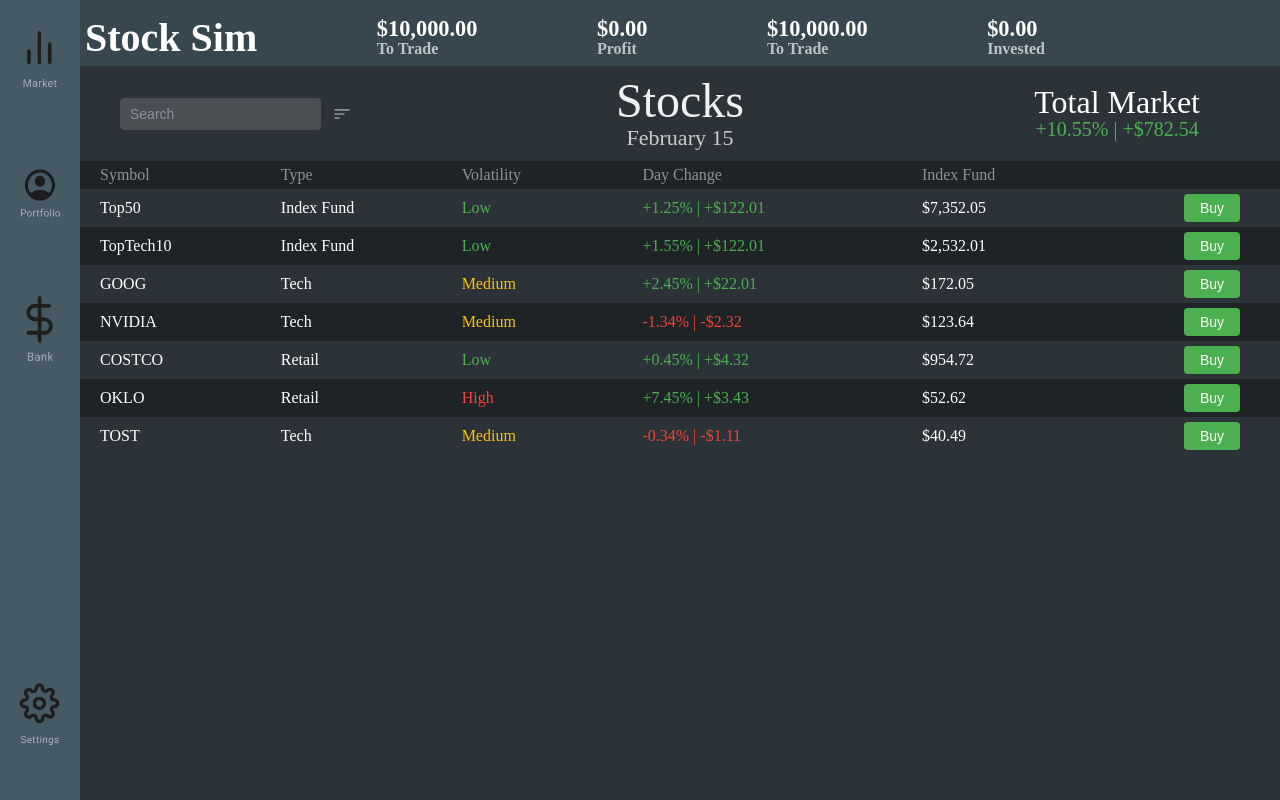
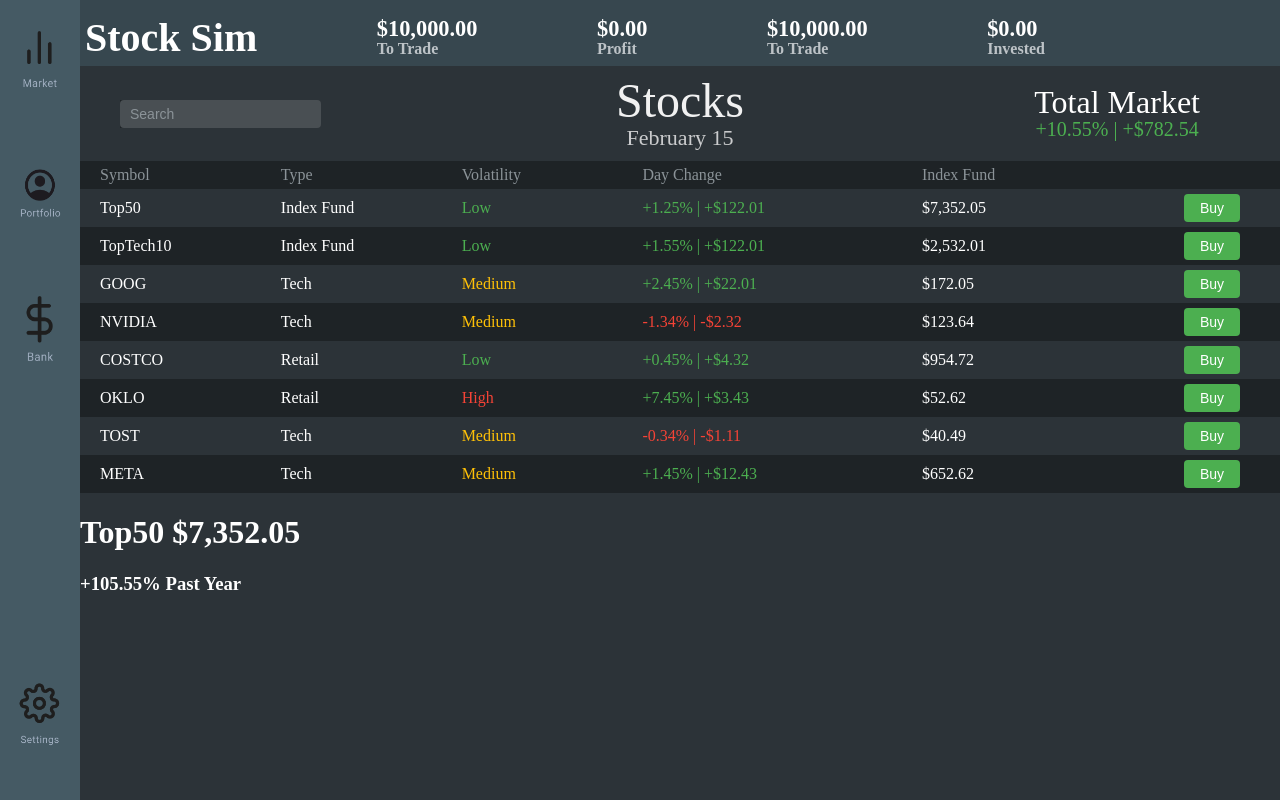
Before and after one commit to MichaelAho1/QuickMarkets, a React (Vite) app in the folder client/: page / in a window 1280 px wide. Built offline with nearby package versions, Linux system fonts and the light colour scheme.

Commit message:
started graphSection

```diff
--- /dev/null
+++ b/client/src/MarketPage/components/graphSection.jsx
@@ -0,0 +1,18 @@
+import React from 'react';
+import styles from './graphSection.module.css';
+
+const graphSection = () => {
+    return (
+        <>
+        <div className={styles.header}>
+            <h1 className={styles.title}>Top50 <span className={styles.price}>$7,352.05</span></h1>
+        </div>
+        <div className={styles.headerDescription}>
+            <h3><span className={styles.yearTotal}>+105.55</span>% Past Year</h3>
+        </div>
+        </>
+    );
+};
+
+
+export default graphSection;
--- a/client/src/MarketPage/marketSection.jsx
+++ b/client/src/MarketPage/marketSection.jsx
@@ -1,5 +1,6 @@
 import React from 'react';
 import styles from './marketSection.module.css';
+import GraphSection from './components/graphSection.jsx';
 
 const MarketSection = () => {
     const stockData = [
@@ -10,6 +11,7 @@ const MarketSection = () => {
         { symbol: 'COSTCO', type: 'Retail', volatility: 'Low', dayChange: '+0.45%', priceChange: '+$4.32', price: '$954.72', action: 'Buy' },
         { symbol: 'OKLO', type: 'Retail', volatility: 'High', dayChange: '+7.45%', priceChange: '+$3.43', price: '$52.62', action: 'Buy' },
         { symbol: 'TOST', type: 'Tech', volatility: 'Medium', dayChange: '-0.34%', priceChange: '-$1.11', price: '$40.49', action: 'Buy' },
+        { symbol: 'META', type: 'Tech', volatility: 'Medium', dayChange: '+1.45%', priceChange: '+$12.43', price: '$652.62', action: 'Buy' },
     ];
 
     return (
@@ -18,11 +20,6 @@ const MarketSection = () => {
                 <div className={styles.searchSection}>
                     <div className={styles.searchBar}>
                         <input type="text" placeholder="Search" />
-                        <button className={styles.filterButton}>
-                            <svg width="20" height="20" viewBox="0 0 24 24" fill="currentColor">
-                                <path d="M3 18v-2h6v2H3zm0-5v-2h12v2H3zm0-5V6h18v2H3z"/>
-                            </svg>
-                        </button>
                     </div>
                 </div>
 
@@ -67,6 +64,7 @@ const MarketSection = () => {
                     </tbody>
                 </table>
             </div>
+            <GraphSection></GraphSection>
         </div>
     );
 };
```
Also changed, not shown: client/src/MarketPage/components/graphSection.module.css (added), client/src/MarketPage/graphSection.module.css (deleted).
